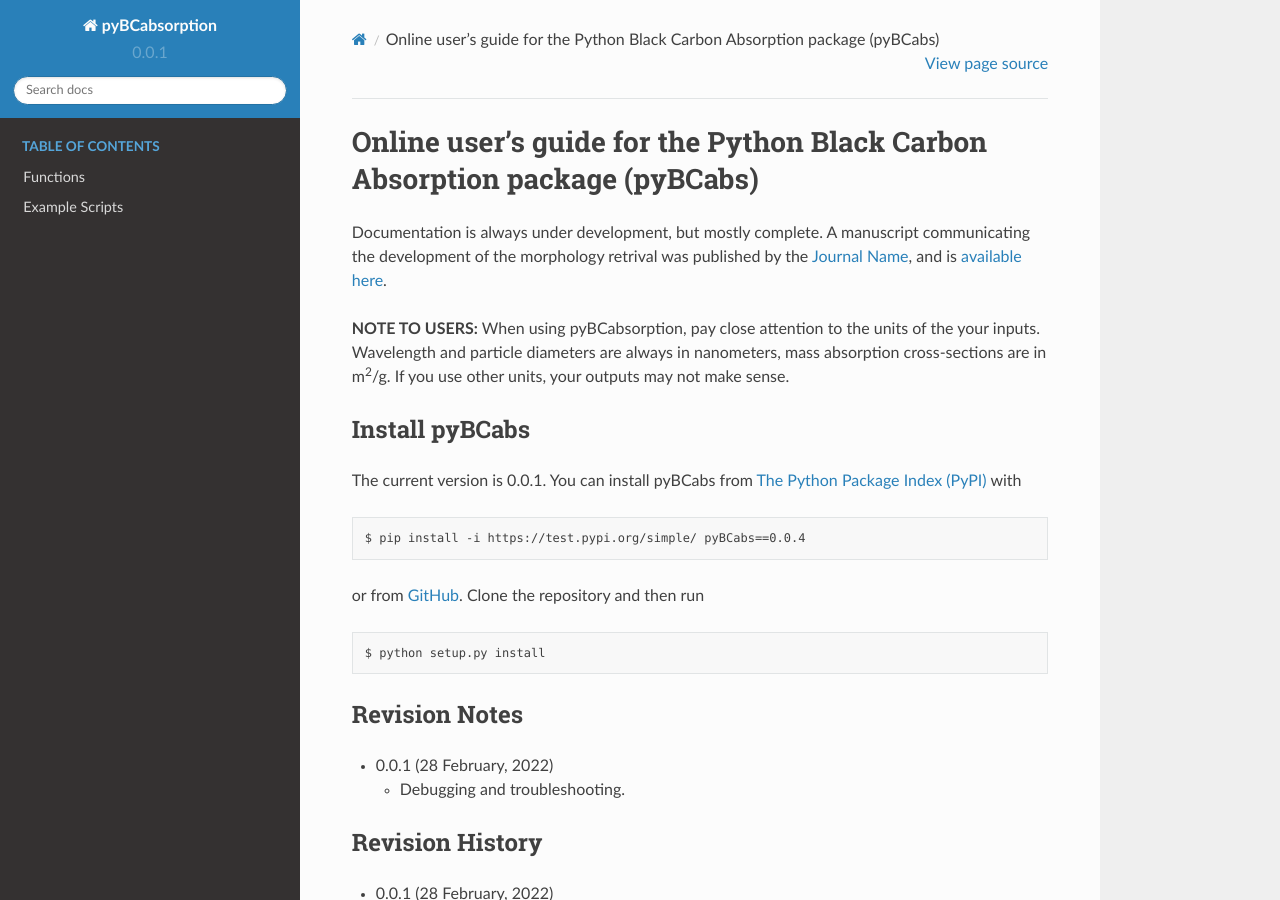
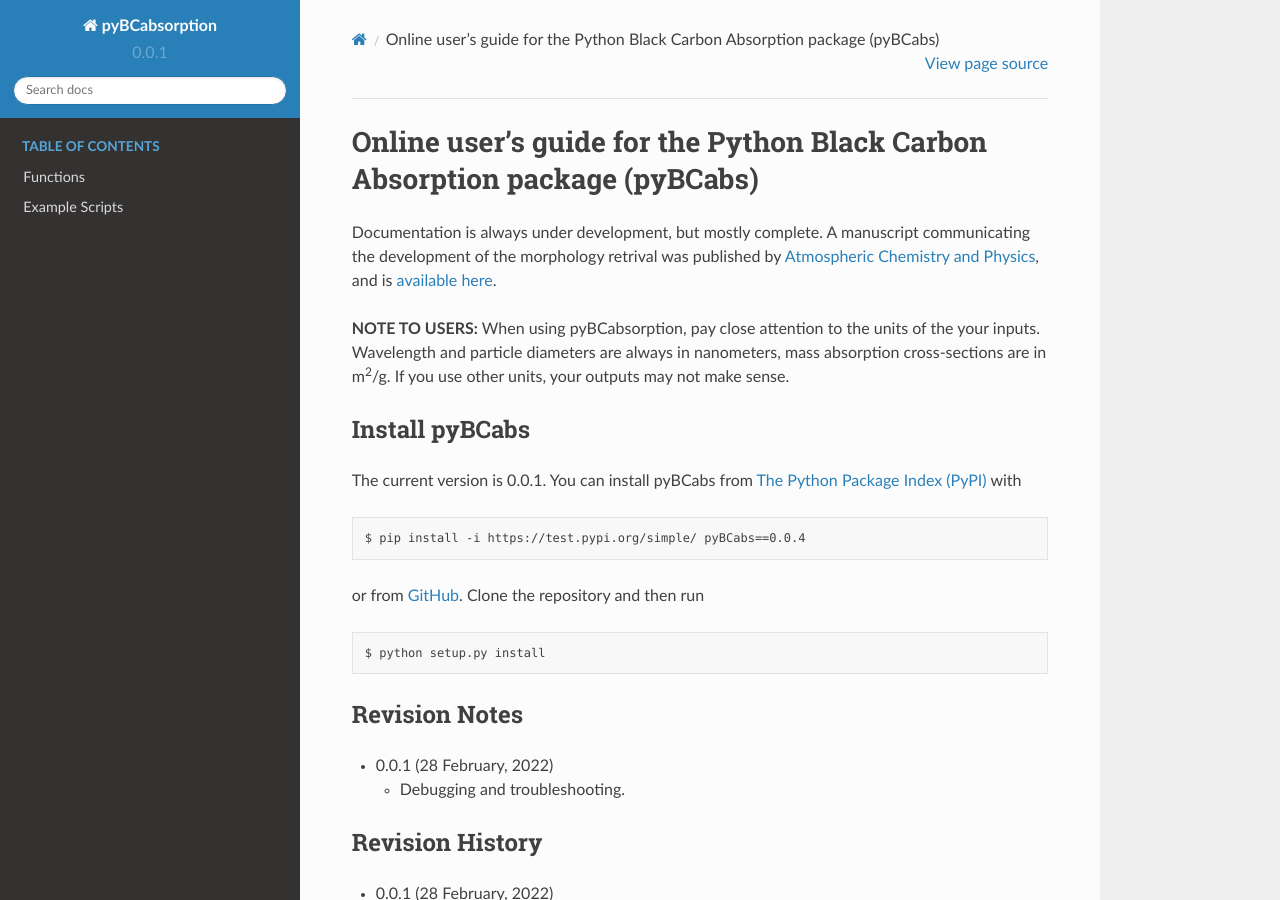
Before and after one commit to beelerpayton/FracScatt, a Sphinx documentation site: the page built from docs/source/index.rst, in a window 1280 px wide and 900 px high. Built offline with Sphinx 7.4.7 and the Read the Docs theme 2.0.0, drawn with Linux system fonts in a browser that asks for light colours; pages that are not in the unit, such as notebooks, are missing from menus.

Commit message:
Update index.rst

```diff
--- a/docs/source/index.rst
+++ b/docs/source/index.rst
@@ -7,7 +7,7 @@
 Online user's guide for the Python Black Carbon Absorption package (pyBCabs)
 ======================================================================
 
-Documentation is always under development, but mostly complete. A manuscript communicating the development of the morphology retrival was published by the `Journal Name <http://www.sciencedirect.com/science/journal/00224073>`_, and is `available here <https://doi.org/10.1016/j.jqsrt.2017.10.012>`_.
+Documentation is always under development, but mostly complete. A manuscript communicating the development of the morphology retrival was published by `Atmospheric Chemistry and Physics <https://www.atmospheric-chemistry-and-physics.net>`_, and is `available here <https://doi.org/10.5194/acp-22-14825-2022>`_.
 
 **NOTE TO USERS:** When using pyBCabsorption, pay close attention to the units of the your inputs. Wavelength and particle diameters are always in nanometers, mass absorption cross-sections are in m\ :sup:`2`/g. If you use other units, your outputs may not make sense.
 
```
